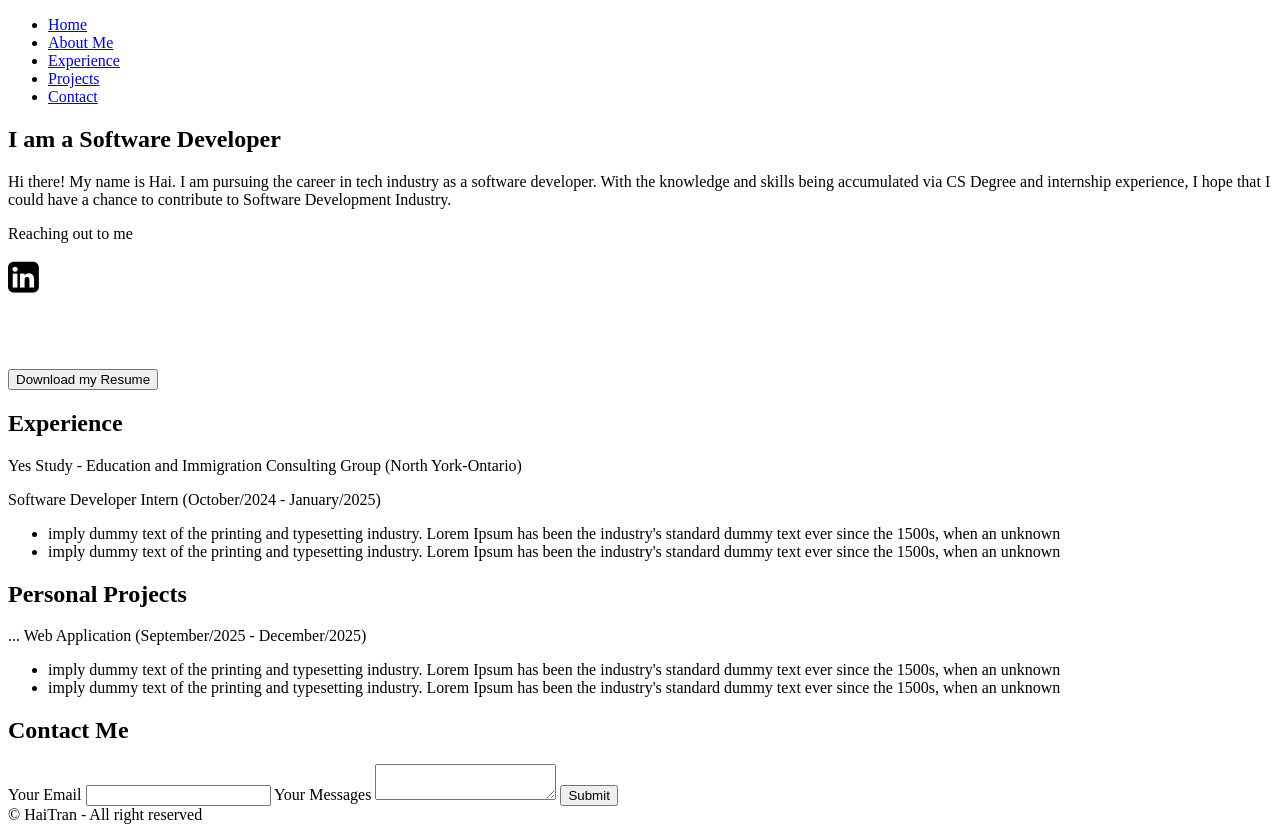
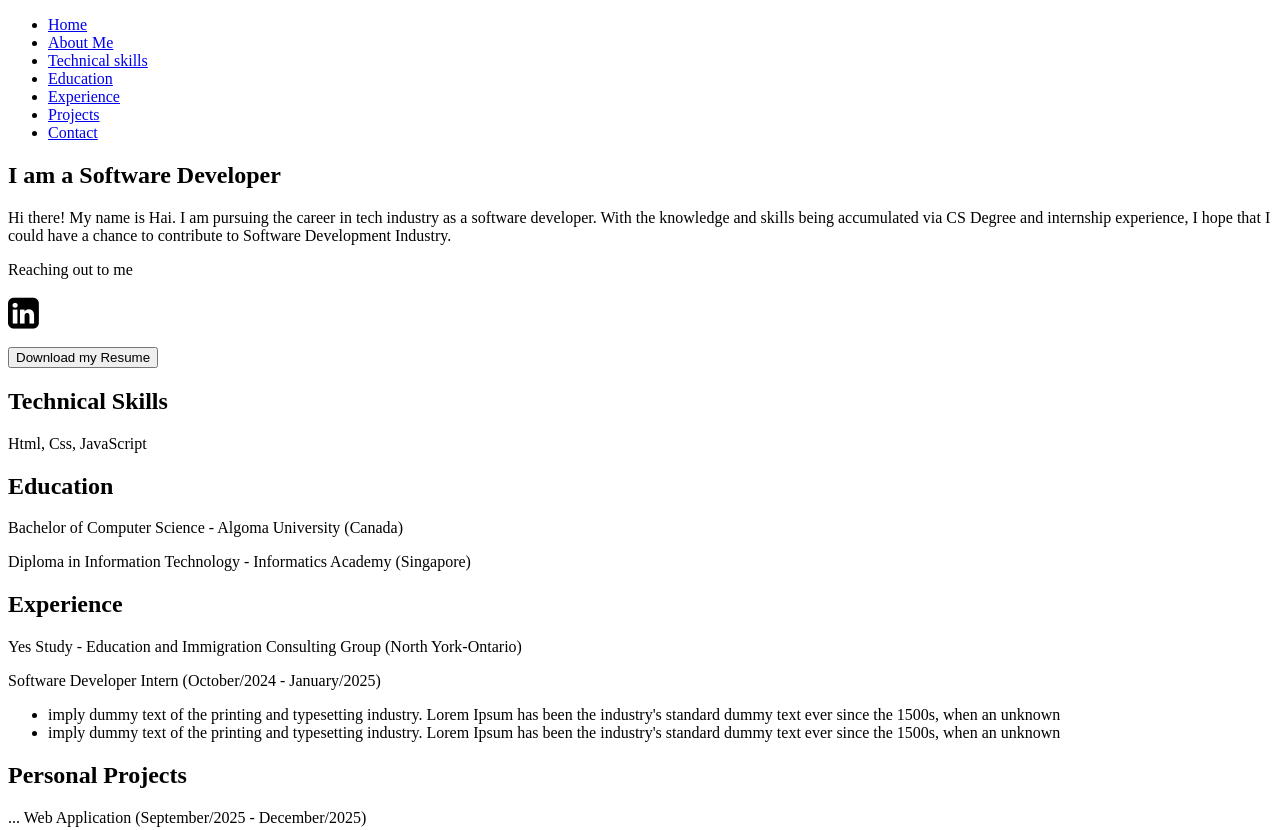
Before and after one commit to trunghaiii/portfolio, a plain HTML site: page index.html in a window 1280 px wide. Shown: the top 830 px of the page. Drawn offline with Linux system fonts and the light colour scheme.

Commit message:
modify html

```diff
--- a/index.html
+++ b/index.html
@@ -21,6 +21,8 @@
         <ul>
           <li><a href="/">Home</a></li>
           <li><a href="/about-me">About Me</a></li>
+          <li><a href="/technical-skills">Technical skills</a></li>
+          <li><a href="/education">Education</a></li>
           <li><a href="/experience">Experience</a></li>
           <li><a href="/projects">Projects</a></li>
           <li><a href="/contact">Contact</a></li>
@@ -40,12 +42,22 @@
         </p>
         <p>Reaching out to me</p>
         <p><i class="fa fa-linkedin-square" style="font-size: 36px"></i></p>
-        <p><i class="fa-brands fa-facebook" style="font-size: 36px"></i></p>
         <button>Download my Resume</button>
       </section>
 
       <!-- TODO: technical skills -->
+      <section>
+        <h2>Technical Skills</h2>
+        <p>Html, Css, JavaScript</p>
+      </section>
       <!-- TODO: education skills -->
+      <section>
+        <h2>Education</h2>
+        <p>Bachelor of Computer Science - Algoma University (Canada)</p>
+        <p>
+          Diploma in Information Technology - Informatics Academy (Singapore)
+        </p>
+      </section>
 
       <!-- Experience Section -->
       <section>
```
